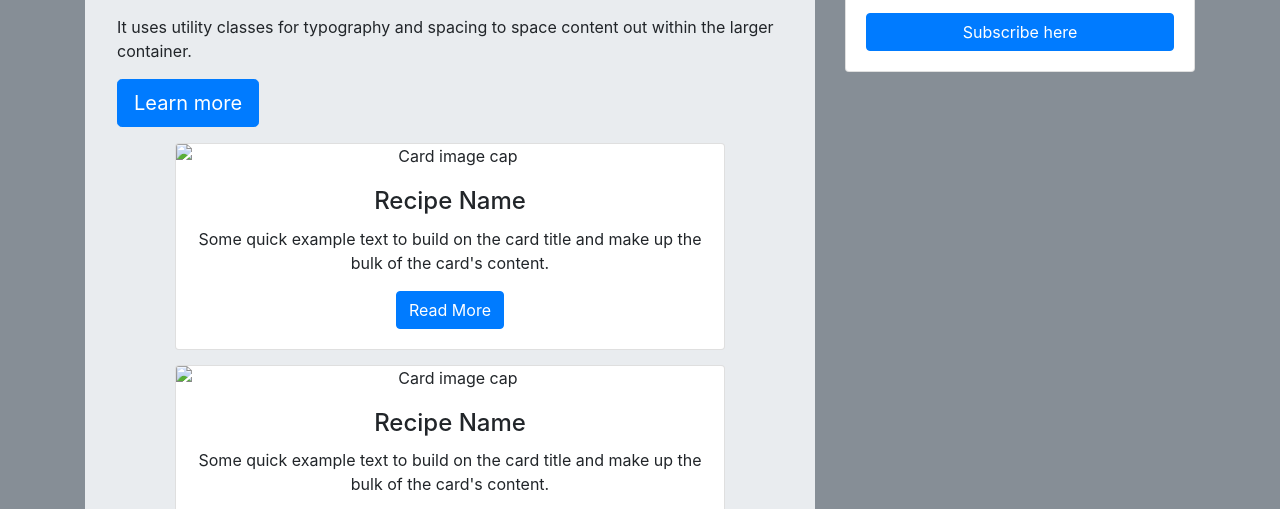
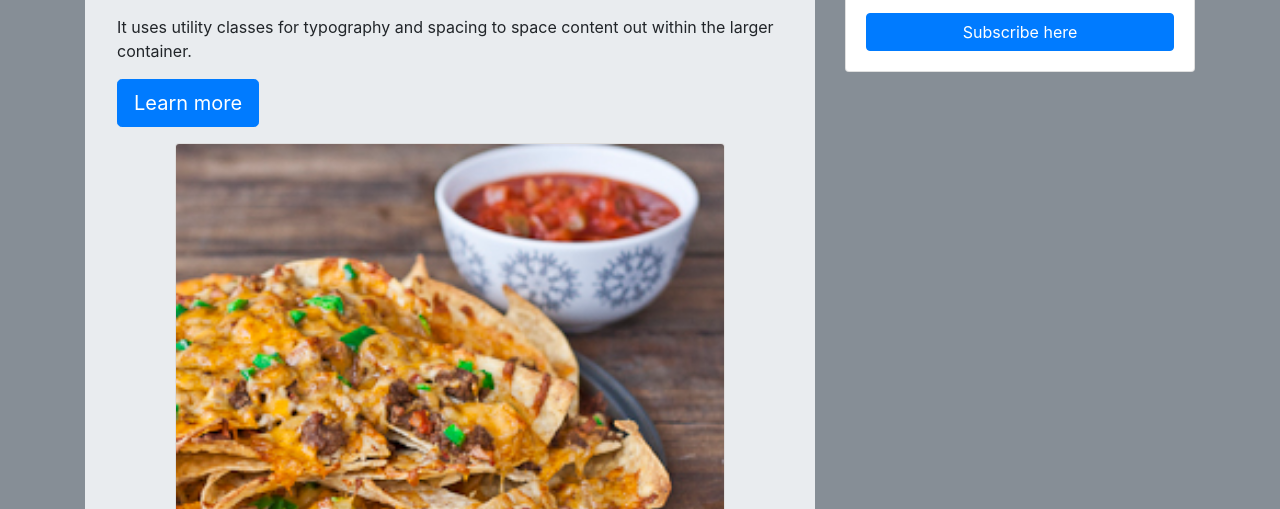
Before and after one commit to kingsbig2001/more-recipe, a website: page template/index.html in a window 1280 px wide. Shown: the part 280-789 px from the top of the page. Drawn offline with nearby package versions, Linux system fonts and the light colour scheme.

Commit message:
added imags for recipes

```diff
--- a/template/index.html
+++ b/template/index.html
@@ -55,7 +55,7 @@
           <div class="row">
             <div class="col-10 mx-auto">
               <div class="card" >
-                <img class="card-img-top text-center" src="..." alt="Card image cap">
+                <img class="card-img-top text-center" src="./img/img1.jpg" alt="Card image cap">
                 <div class="card-body text-center">
                   <h4 class="card-title">Recipe Name</h4>
                   <p class="card-text">Some quick example text to build on the card title and make up the bulk of the card's content.</p>
@@ -65,7 +65,7 @@
             </div>
             <div class="col-10 mx-auto">
               <div class="card" >
-                <img class="card-img-top text-center" src="..." alt="Card image cap ">
+                <img class="card-img-top text-center" src="./img/img2.jpg" alt="Card image cap ">
                 <div class="card-body text-center">
                   <h4 class="card-title">Recipe Name</h4>
                   <p class="card-text">Some quick example text to build on the card title and make up the bulk of the card's content.</p>
```
